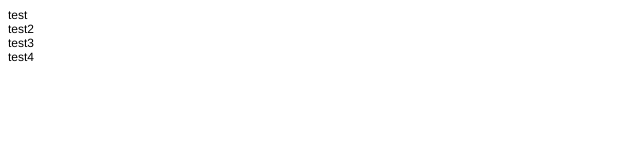
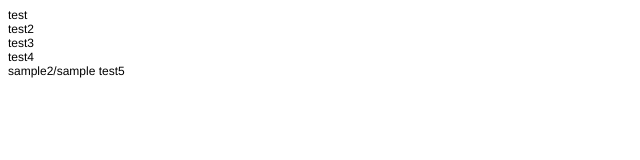
Before and after one commit to rltk/sample, a plain HTML site: page index.html in a window 1280 px wide. Shown: the whole page, without its empty margins (0-640 px from the left). Drawn offline with Linux system fonts and the light colour scheme.

Commit message:
M index.html test5. sample2

```diff
--- a/index.html
+++ b/index.html
@@ -15,5 +15,6 @@
 <p class="p1">test2</p>
 <p class="p1">test3</p>
 <p class="p1">test4</p>
+<p class="p1">sample2/sample test5</p>
 </body>
 </html>
```
